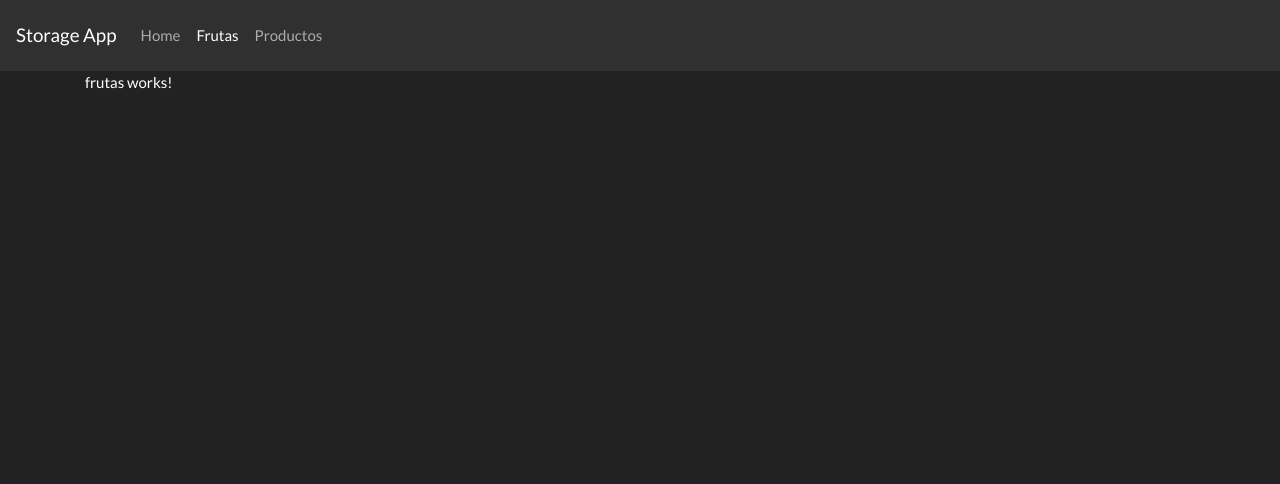
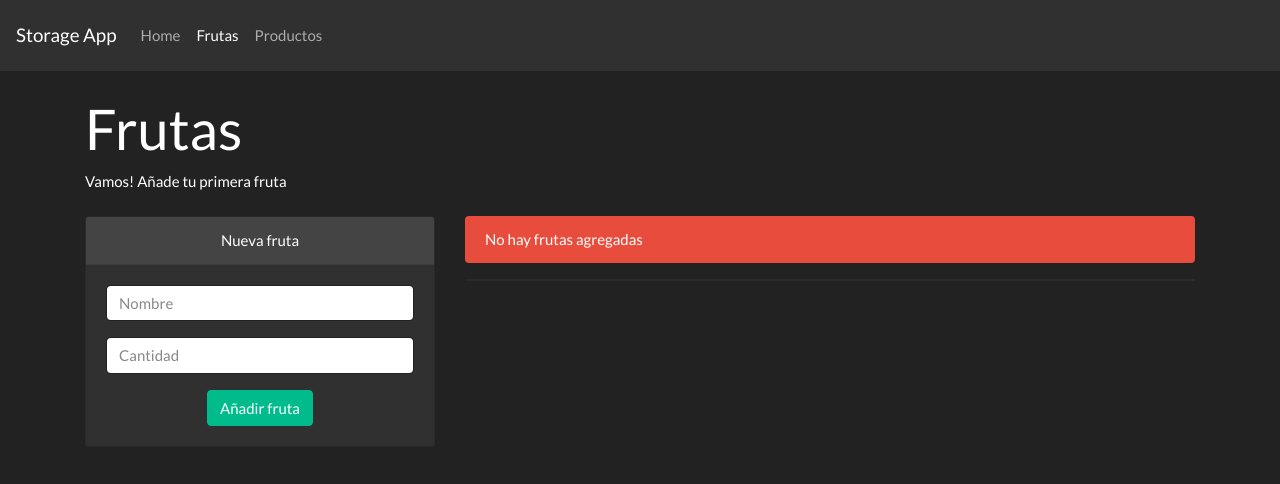
Before and after one commit to 64riera/practice1-angular, an Angular app: page /frutas in a window 1280 px wide. Shown: the top 484 px of the page. Built offline with nearby package versions, Linux system fonts and the light colour scheme.

Commit message:
Fruits section ended

```diff
--- a/src/app/app.module.ts
+++ b/src/app/app.module.ts
@@ -1,5 +1,6 @@
 import { BrowserModule } from '@angular/platform-browser';
 import { NgModule } from '@angular/core';
+import { FormsModule } from '@angular/forms';
 
 import { AppRoutingModule } from './app-routing.module';
 import { AppComponent } from './app.component';
@@ -18,7 +19,8 @@ import { ErrorComponent } from './error/error.component';
   ],
   imports: [
     BrowserModule,
-    AppRoutingModule
+    AppRoutingModule,
+    FormsModule
   ],
   providers: [],
   bootstrap: [AppComponent]
--- a/src/app/frutas/frutas.component.html
+++ b/src/app/frutas/frutas.component.html
@@ -1 +1,31 @@
-<p>frutas works!</p>
+<h3 class="display-4 justify-content mt-4">
+    Frutas
+</h3>
+<p class="justify-content">Vamos! Añade tu primera fruta</p>
+
+<div class="row mt-4">
+    <div class="col-md-4">
+        <div class="card text-center">
+            <div class="card-header">Nueva fruta</div>
+            <div class="card-body">
+                <div class="form-group">
+                    <input [(ngModel)]="nombre" type="text" class="form-control" placeholder="Nombre">
+                </div>
+                <div class="form-group">
+                    <input [(ngModel)]="cantidad" type="number" class="form-control" placeholder="Cantidad">
+                </div>
+                <div class="btn btn-success" (click)="agregarFruta()">Añadir fruta</div>
+            </div>
+        </div>
+    </div>
+    <div class="col-md-8">
+        <div *ngIf="frutas.length == 0" class="alert alert-danger">No hay frutas agregadas</div>
+        <div class="card mb-4 text-center">
+            <div class="card-body" *ngFor="let fruta of frutas; let i = index">
+                <strong>Nombre:</strong> {{ fruta.nombre }}
+                <strong class="ml-3">Cantidad:</strong> {{ fruta.cantidad }}
+                <div class="btn btn-danger ml-3" (click)="eliminarFruta(i)">Eliminar</div>
+            </div>
+        </div>
+    </div>
+</div>
--- a/src/app/frutas/frutas.component.ts
+++ b/src/app/frutas/frutas.component.ts
@@ -7,9 +7,30 @@ import { Component, OnInit } from '@angular/core';
 })
 export class FrutasComponent implements OnInit {
 
+  public frutas: any[] = [];
+  public nombre: string = null;
+  public cantidad: number = null;
+
   constructor() { }
 
   ngOnInit() {
   }
 
+  agregarFruta(){
+    if( !this.nombre || !this.cantidad ){
+      alert('Ingrese datos válidos para continuar');
+      return
+    } else {
+      this.frutas.push(
+        { nombre: this.nombre, cantidad: this.cantidad }
+      );
+      this.nombre = null;
+      this.cantidad = null;
+    }
+  }
+
+  eliminarFruta(i: number){
+    this.frutas.splice(i, 1);
+  }
+
 }
```
